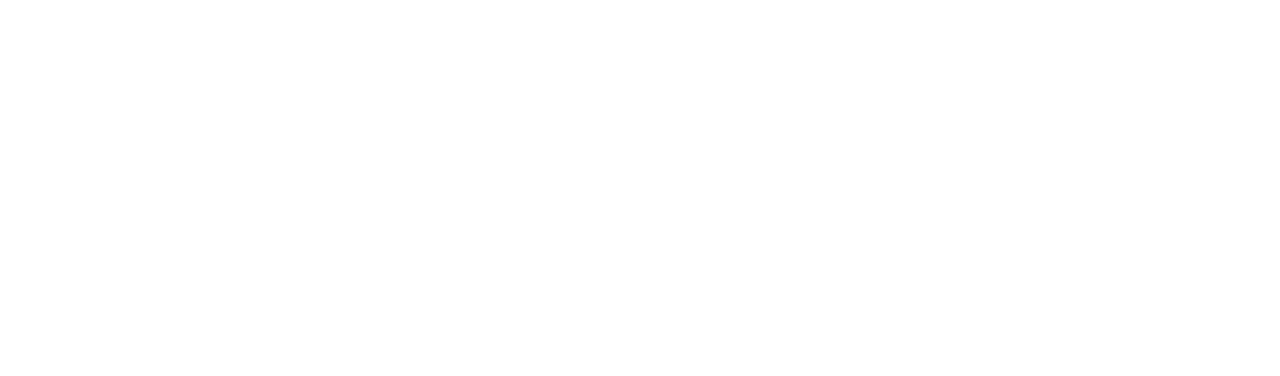
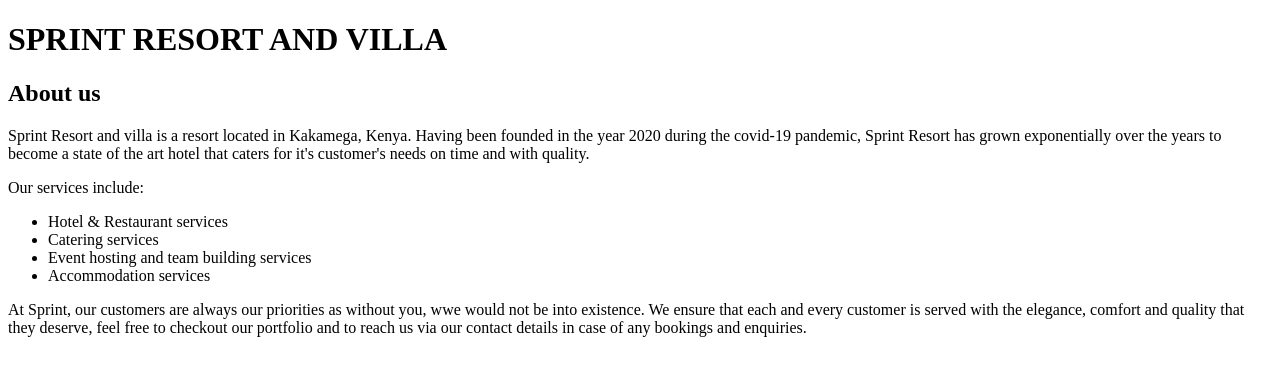
Before and after one commit to joetemesi/resort_website, a plain HTML site: page index.html in a window 1280 px wide. Drawn offline with Linux system fonts and the light colour scheme.

Commit message:
Updated the index page

```diff
--- a/index.html
+++ b/index.html
@@ -4,6 +4,17 @@
         <title>Sprint Resort</title>
     </head>
     <body>
+        <h1>SPRINT RESORT AND VILLA</h1>
+        <h2>About us</h2>
+        <P>Sprint Resort and villa is a resort located in Kakamega, Kenya. Having been founded in the year 2020 during the covid-19 pandemic, Sprint Resort has grown exponentially over the years to become a state of the art hotel that caters for it's customer's needs on time and with quality.</P>
+        <p>Our services include:</p>
+        <ul>
+            <li>Hotel & Restaurant services</li>
+            <li>Catering services</li>
+            <li>Event hosting and team building services</li>
+            <li>Accommodation services</li>
+        </ul>
+        <p>At Sprint, our customers are always our priorities as without you, wwe would not be into existence. We ensure that each and every customer is served with the elegance, comfort and quality that they deserve, feel free to checkout our portfolio and to reach us via our contact details in case of any bookings and enquiries.</p>
 
     </body>
 </html>
```
